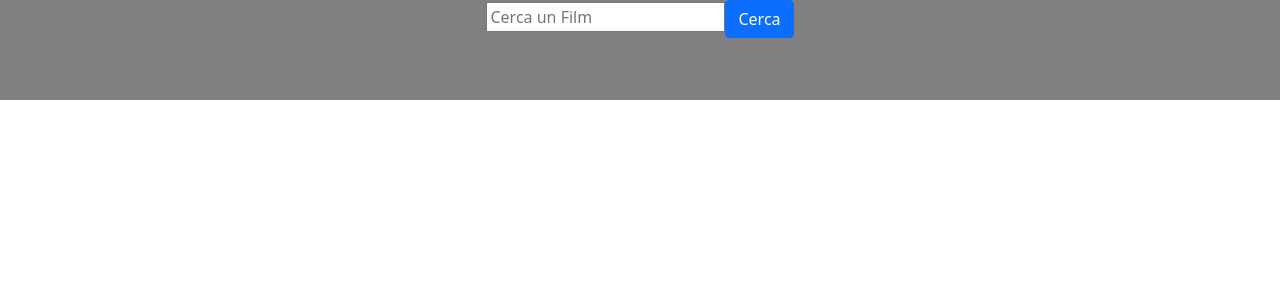
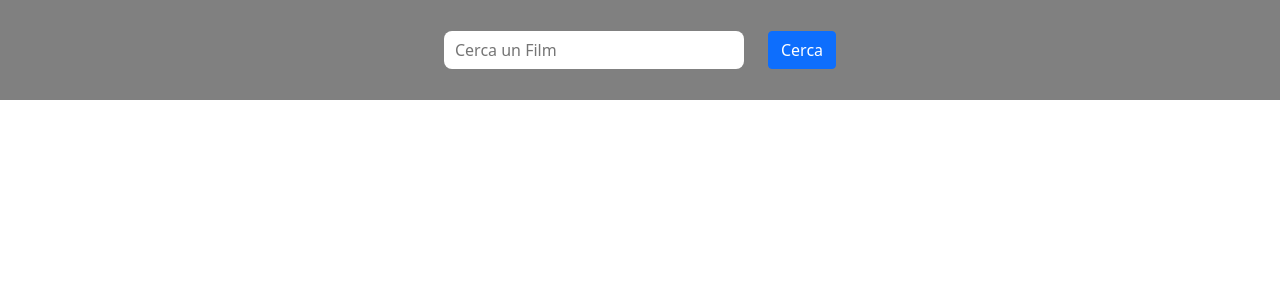
Before and after one commit to xXSamXx00/vue-boolflix, a Vue app: page / in a window 1280 px wide. Shown: the top 300 px of the page. Built offline with nearby package versions, Linux system fonts and the light colour scheme.

Commit message:
Esercizio completato

```diff
--- a/src/components/SearchBox.vue
+++ b/src/components/SearchBox.vue
@@ -1,16 +1,32 @@
 <template>
     <div class="search text-center">
         <input v-model="filmSearch" type="search" placeholder="Cerca un Film">
-        <button class="btn btn-primary">Cerca</button>
+        <button class="btn btn-primary ms-4" @click="$emit('search_film', filmSearch)">Cerca</button>
     </div>
 </template>
 
 <script>
 export default {
-
+    data() {
+        return {
+            filmSearch: ""
+        }
+    }
 }
 </script>
 
 <style lang="scss">
-
+.search {
+    display: flex;
+    align-items: center;
+    justify-content: center;
+    height: 100%;
+    input {
+        height: 38px;
+        width: 300px;
+        border-radius: 8px;
+        border: 1px solid transparent;
+        padding: 10px;
+    }
+}
 </style>
--- a/src/components/SiteHeader.vue
+++ b/src/components/SiteHeader.vue
@@ -1,16 +1,44 @@
 <template>
     <header>
-        <SearchBox/>
+        <SearchBox :filmSearch="searchText" @search_film="searchFilm"/>
+        <ul class="movies">
+            <li class="movie" v-for="film in films" :key="film.id">
+                <p>{{ film.title }}</p>
+                <p>{{ film.original_title }}</p>
+                <p>{{ film.original_language }}</p>
+                <p>{{ film.vote_average }}</p>
+            </li>
+        </ul>
     </header>
 </template>
 
 <script>
 import SearchBox from './SearchBox.vue'
+import axios from 'axios'
 
 export default {
-  components: {
-    SearchBox
-  }
+    components: {
+        SearchBox
+    },
+    data() {
+        return {
+            films: [],
+            searchText: ""
+        }
+    },
+    methods: {
+        searchFilm(text) {
+            this.searchText = text
+            axios
+                .get(`https://api.themoviedb.org/3/search/movie?api_key=213b9fdb9078ddf64c88787abf1f0f84&language=it-IT&query=${this.searchText}&page=1&include_adult=true`)
+                .then(r => {
+                    this.films = r.data.results
+                }
+            ).catch(e => {
+                console.log(e, "DIO PORCO!");
+            })
+        }
+    }
 }
 </script>
 
```
